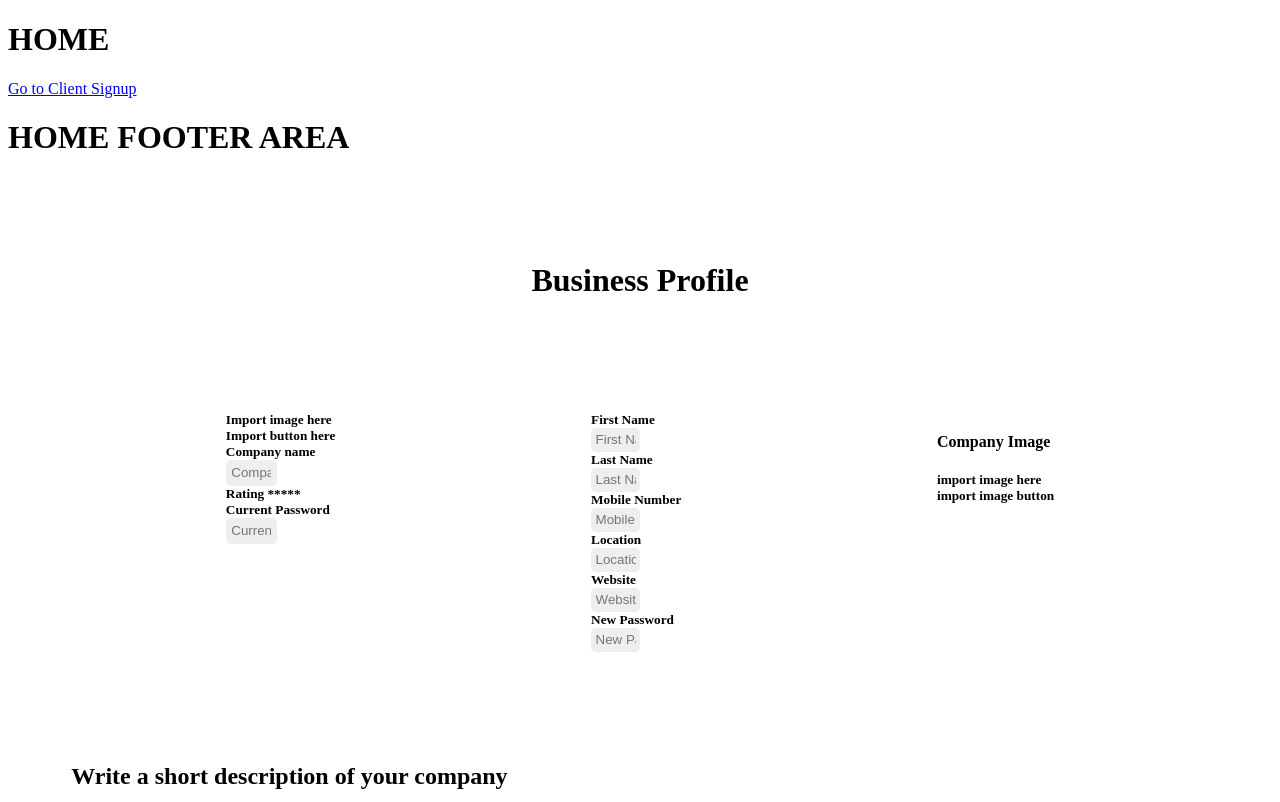
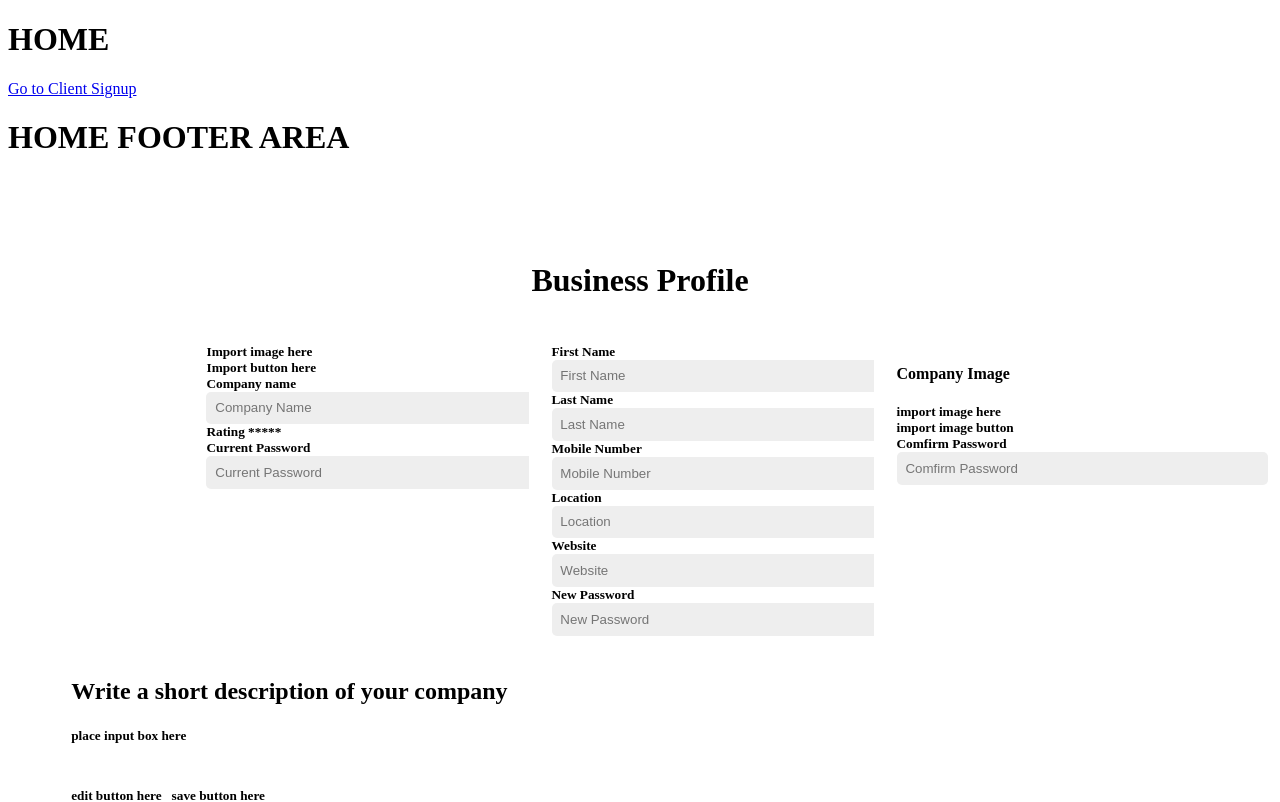
Before and after one commit to Katematestate/tradie-app, a Vue app in the folder front/: page / in a window 1280 px wide. Shown: the top 802 px of the page. Built offline with nearby package versions, Linux system fonts and the light colour scheme.

Commit message:
Update TradieAccountPage.vue
input

```diff
--- a/front/src/views/TradieAccountPage.vue
+++ b/front/src/views/TradieAccountPage.vue
@@ -37,6 +37,8 @@
                 <h4>Company Image</h4>
                 <h5>import image here</h5>
                 <h5>import image button</h5>
+                <h5>Comfirm Password</h5>
+                <input class="input-class" v-model="message" placeholder="Comfirm Password" />
            </div>
 
     </div>
@@ -85,7 +87,7 @@
 }
 .info-section {
     background-color:  white;
-    padding: 8%;
+    padding: 2%;
 }
 .business-header h1 {
     text-align: center;
@@ -102,7 +104,7 @@
    border: none;
     padding: 5%;
     background-color: #EEEEEE;
-    width: 40px;
+    width: 200%;
 }
 
 
```
